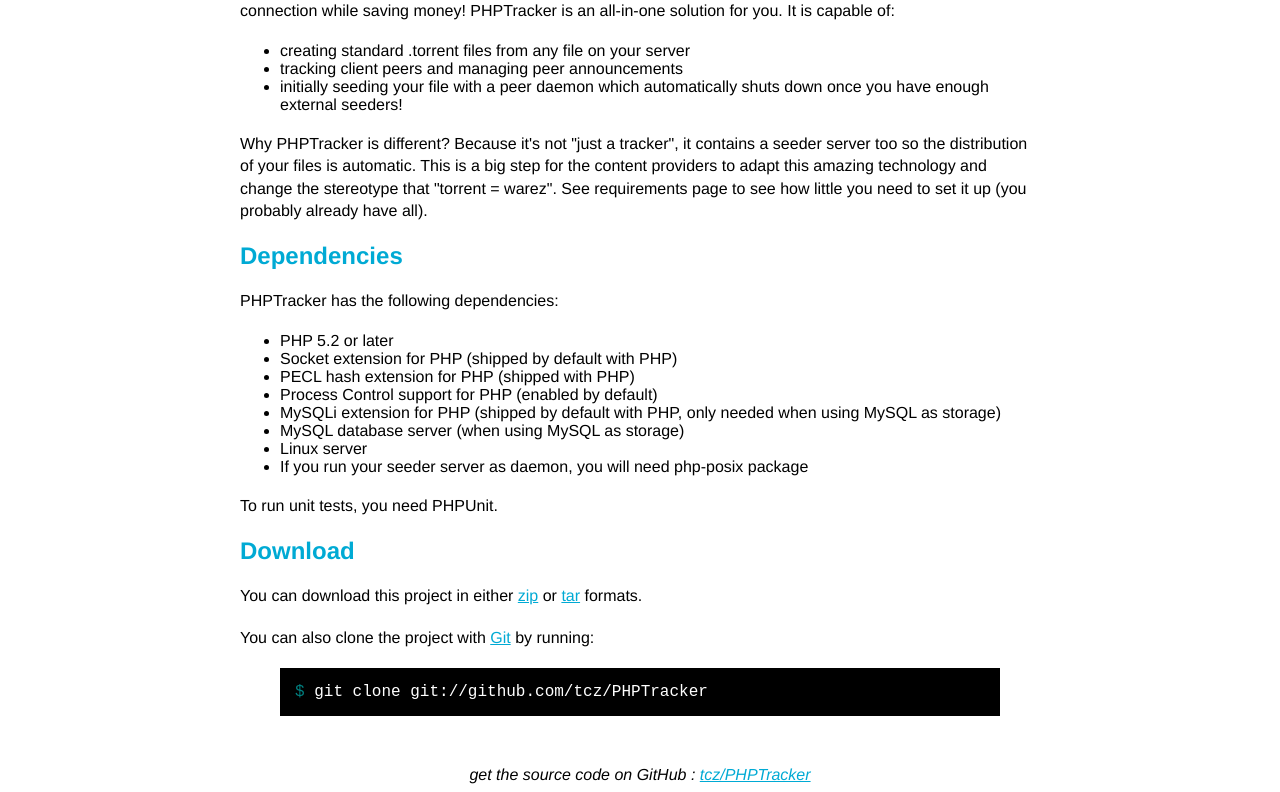
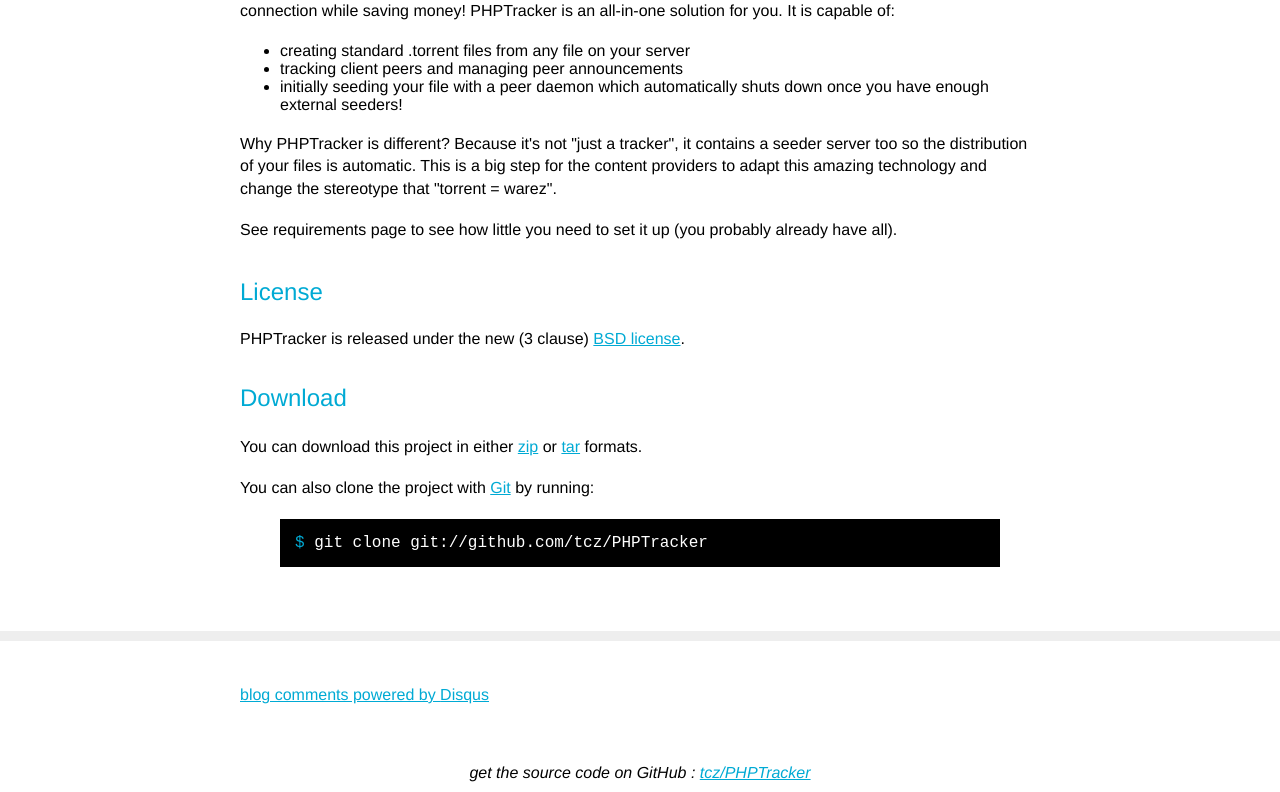
Before and after one commit to thedae/PHPTracker, a Jekyll site: the page built from index.html, in a window 1280 px wide. Shown: the part 334-1126 px from the top of the page. Built offline with Jekyll 4.4.1, drawn with Linux system fonts in a browser that asks for light colours; Markdown is read by kramdown in place of the engine named in the settings; comment, search, counter and statistics services are not loaded.

Commit message:
Adding Disqus, License info, small design changes

```diff
--- a/_layouts/default.html
+++ b/_layouts/default.html
@@ -38,11 +38,28 @@
 
     {{ content }}
 
+	<div class="hr"><div>&nbsp;</div></div>
+	<div id="disqus_thread"></div>
+<script type="text/javascript">
+    var disqus_shortname = 'phptracker';
+    var disqus_identifier = '{{ page.url }}';
+    var disqus_url = '{{ site.base }}{{ page.url }}';
+
+    (function() {
+        var dsq = document.createElement('script'); dsq.type = 'text/javascript'; dsq.async = true;
+        dsq.src = 'http://' + disqus_shortname + '.disqus.com/embed.js';
+        (document.getElementsByTagName('head')[0] || document.getElementsByTagName('body')[0]).appendChild(dsq);
+    })();
+</script>
+<noscript>Please enable JavaScript to view the <a href="http://disqus.com/?ref_noscript">comments powered by Disqus.</a></noscript>
+<a href="http://disqus.com" class="dsq-brlink">blog comments powered by <span class="logo-disqus">Disqus</span></a>
+
     <div class="footer">
       get the source code on GitHub : <a href="http://github.com/tcz/PHPTracker">tcz/PHPTracker</a>
     </div>
 
   </div>
+
 
   <script type="text/javascript">
 var gaJsHost = (("https:" == document.location.protocol) ? "https://ssl." : "http://www.");
--- a/index.html
+++ b/index.html
@@ -16,21 +16,10 @@ PHPTracker is an all-in-one solution for you. It is capable of:
 </p>
 <p>
 Why PHPTracker is different? Because it's not "just a tracker", it contains a seeder server too so the distribution of your files is automatic. This is a big step for the content providers to adapt this amazing technology and change the stereotype that "torrent = warez".
-See requirements page to see how little you need to set it up (you probably already have all).</p>
-<h2>Dependencies</h2>
-<p>PHPTracker has the following dependencies:
-<ul>
-    <li>PHP 5.2 or later</li>
-    <li>Socket extension for PHP (shipped by default with PHP)</li>
-    <li>PECL hash extension for PHP (shipped with PHP)</li>
-    <li>Process Control support for PHP (enabled by default)</li>
-    <li>MySQLi extension for PHP (shipped by default with PHP, only needed when using MySQL as storage)</li>
-    <li>MySQL database server (when using MySQL as storage)</li>
-    <li>Linux server</li>
-    <li>If you run your seeder server as daemon, you will need php-posix package</li>
-</ul>
-</p><p>
-To run unit tests, you need PHPUnit.</p>
+</p><p>See requirements page to see how little you need to set it up (you probably already have all).</p>
+
+<h2>License</h2>
+PHPTracker is released under the new (3 clause) <a title="BSD license on Wikipedia" href="http://en.wikipedia.org/wiki/BSD_licenses">BSD license</a>.
 
 <h2>Download</h2>
 <p>
--- a/style.css
+++ b/style.css
@@ -13,12 +13,12 @@
     h1 { font-size: 70px; color: #000; margin: 0px 0px 0px 135px; text-shadow: 0px 2px 1px #00aad4; font-weight: normal; position: absolute; top: 50px; }
     h1 .small { font-size: 20px; }
     h1 a { text-decoration: none; color: #000; }
-    h2 { font-size: 1.5em; color: #00aad4; }
-    h3 { text-align: center; color: #00aad4; }
+    h2 { font-size: 1.5em; color: #00aad4; font-weight: normal; margin: 1.5em 0em 1em 0em }
+    h3 { color: #00aad4; font-weight: normal; }
     a { color: #00aad4; }
     .description { font-size: 14px; font-style: italic; position: absolute; top: 130px; margin: 0px 0px 0px 140px; color: #bbb; }
     hr { border: 0; width: 80%; border-bottom: 1px solid #aaa}
-    .footer { text-align:center; padding-top:30px; font-style: italic; }
+    .footer { text-align:center; padding-top:60px; font-style: italic; }
 	p { margin: 0.5em 0px 1.2em 0px; line-height: 140% }
 
     img#logo
@@ -66,6 +66,21 @@
 		text-shadow: 0px 1px 1px #00aad4;
 	}
 
+	div.hr
+	{
+		height: 100px;
+	}
+	div.hr div
+	{
+		position: absolute;
+		left: 0px;
+		right: 0px;
+		background-color: #eee;
+		text-align: center;
+		height: 10px;
+		margin: 45px 0px 45px 0px;
+	}
+
 
 
 /* Syntax highlighting */
@@ -108,7 +123,7 @@
 .highlight .nf { color: #990000; font-weight: bold } /* Name.Function */
 .highlight .nn { color: #555555 } /* Name.Namespace */
 .highlight .nt { color: #000080 } /* Name.Tag */
-.highlight .nv { color: #008080 } /* Name.Variable */
+.highlight .nv { color: #00aad4 } /* Name.Variable */
 .highlight .ow { font-weight: bold } /* Operator.Word */
 .highlight .w { color: #bbbbbb } /* Text.Whitespace */
 .highlight .mf { color: #009999 } /* Literal.Number.Float */
```
Also changed, not shown: favicon.ico (added).
